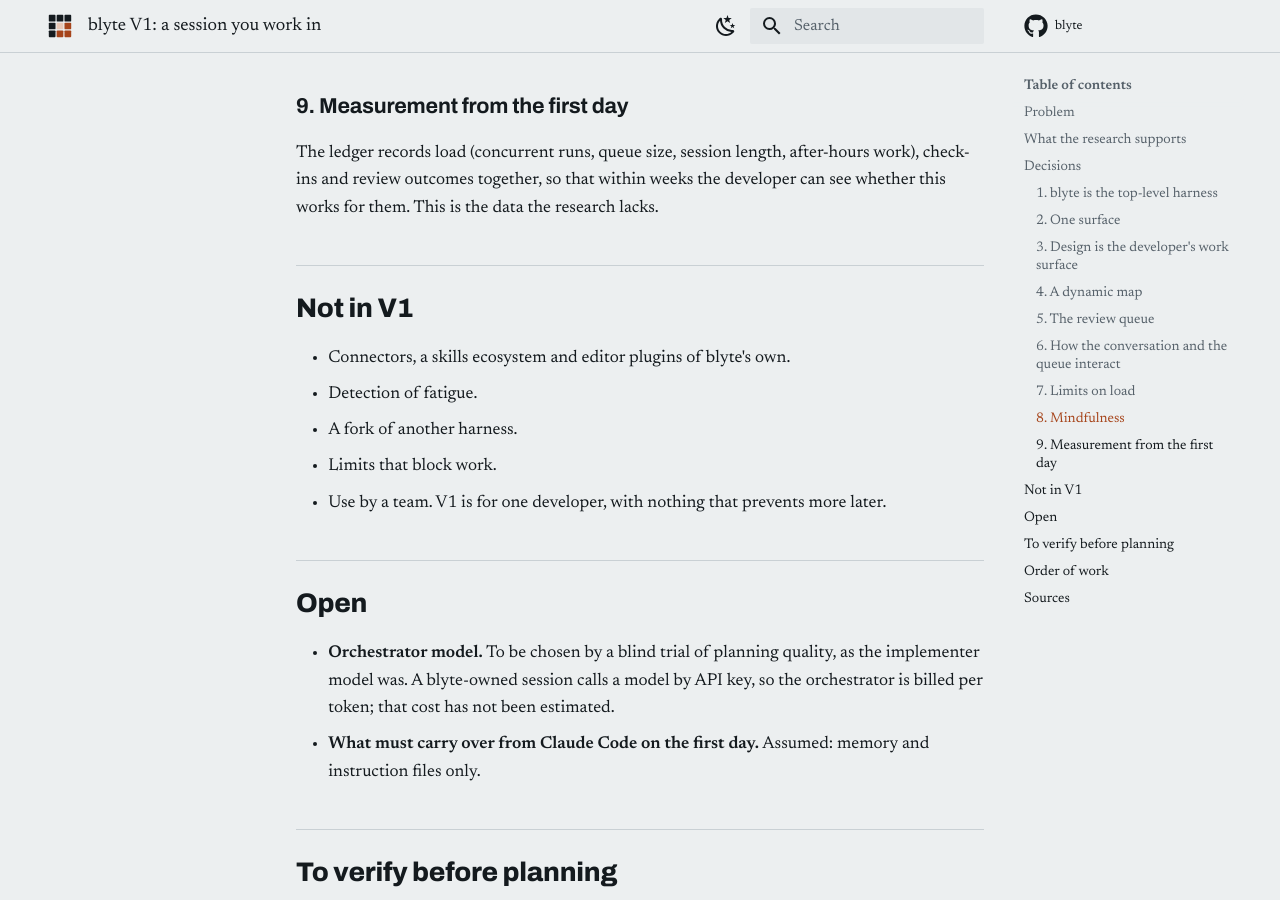
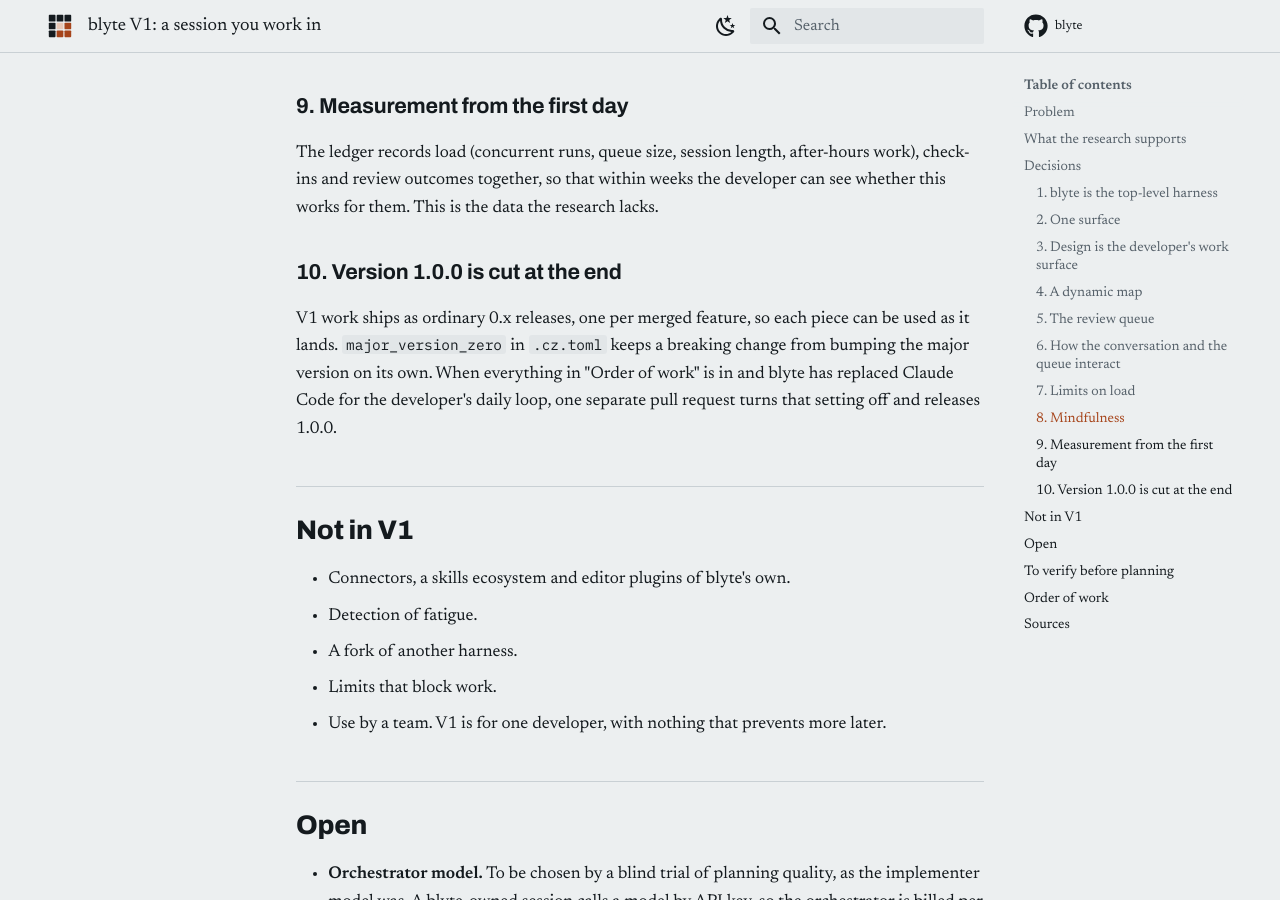
Before and after one commit to dnf0/blyte, an MkDocs documentation site: the page built from docs/specs/2026-11-20-blyte-v1.md, in a window 1280 px wide and 900 px high, scrolled down 4595 px. Built offline with MkDocs 1.6.1 and Material for MkDocs 9.7.7, drawn with Linux system fonts in a browser that asks for light colours; comment, search, counter and statistics services are not loaded.

Commit message:
docs(spec): cut 1.0.0 at the end of the V1 work
Co-Authored-By: Claude Fable 5.2 <noreply@anthropic.com>

```diff
--- a/docs/specs/2026-11-20-blyte-v1.md
+++ b/docs/specs/2026-11-20-blyte-v1.md
@@ -129,6 +129,13 @@ The ledger records load (concurrent runs, queue size, session length, after-hour
 check-ins and review outcomes together, so that within weeks the developer can see whether this
 works for them. This is the data the research lacks.
 
+### 10. Version 1.0.0 is cut at the end
+
+V1 work ships as ordinary 0.x releases, one per merged feature, so each piece can be used as it
+lands. `major_version_zero` in `.cz.toml` keeps a breaking change from bumping the major version
+on its own. When everything in "Order of work" is in and blyte has replaced Claude Code for the
+developer's daily loop, one separate pull request turns that setting off and releases 1.0.0.
+
 ## Not in V1
 
 - Connectors, a skills ecosystem and editor plugins of blyte's own.
```
